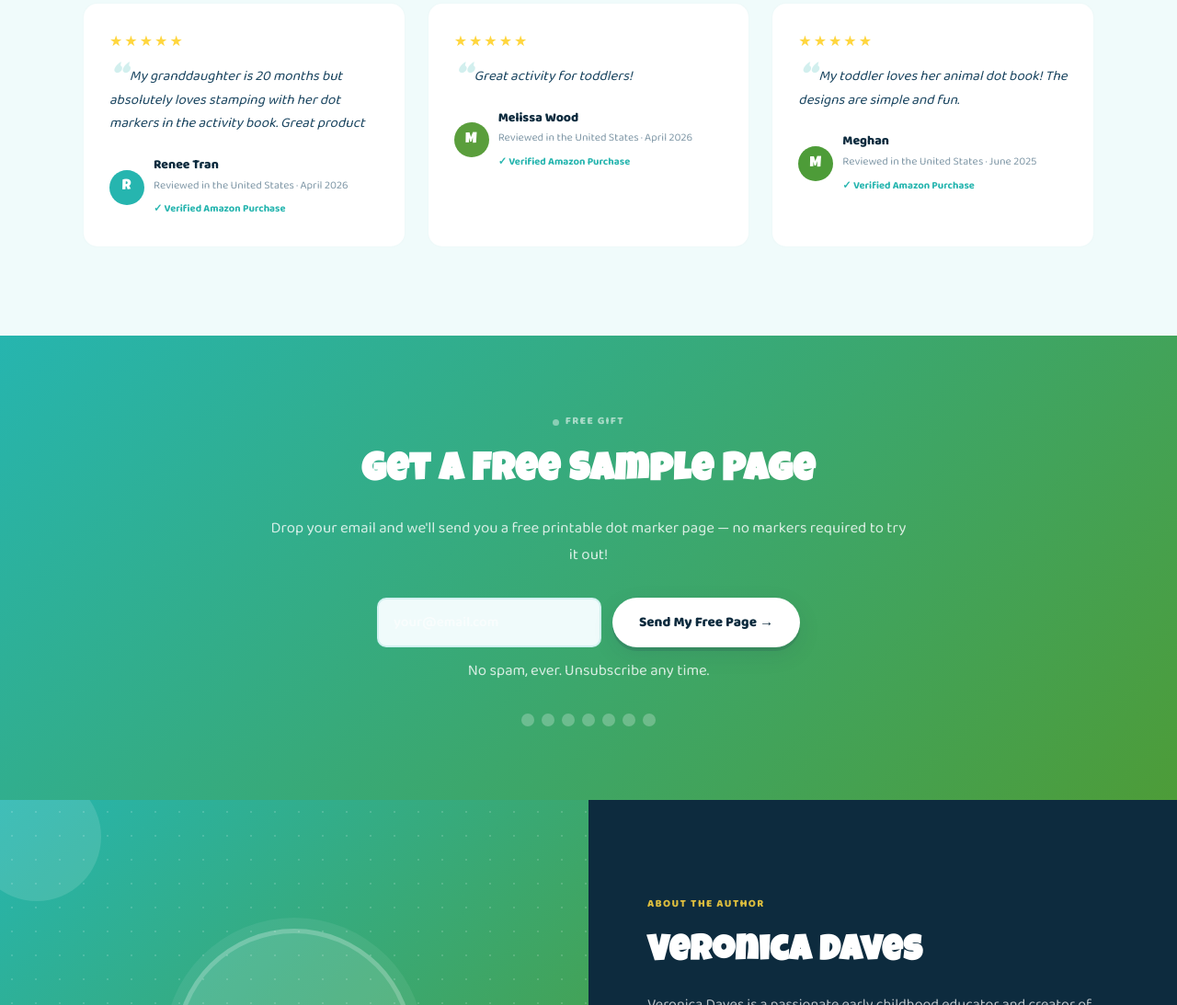
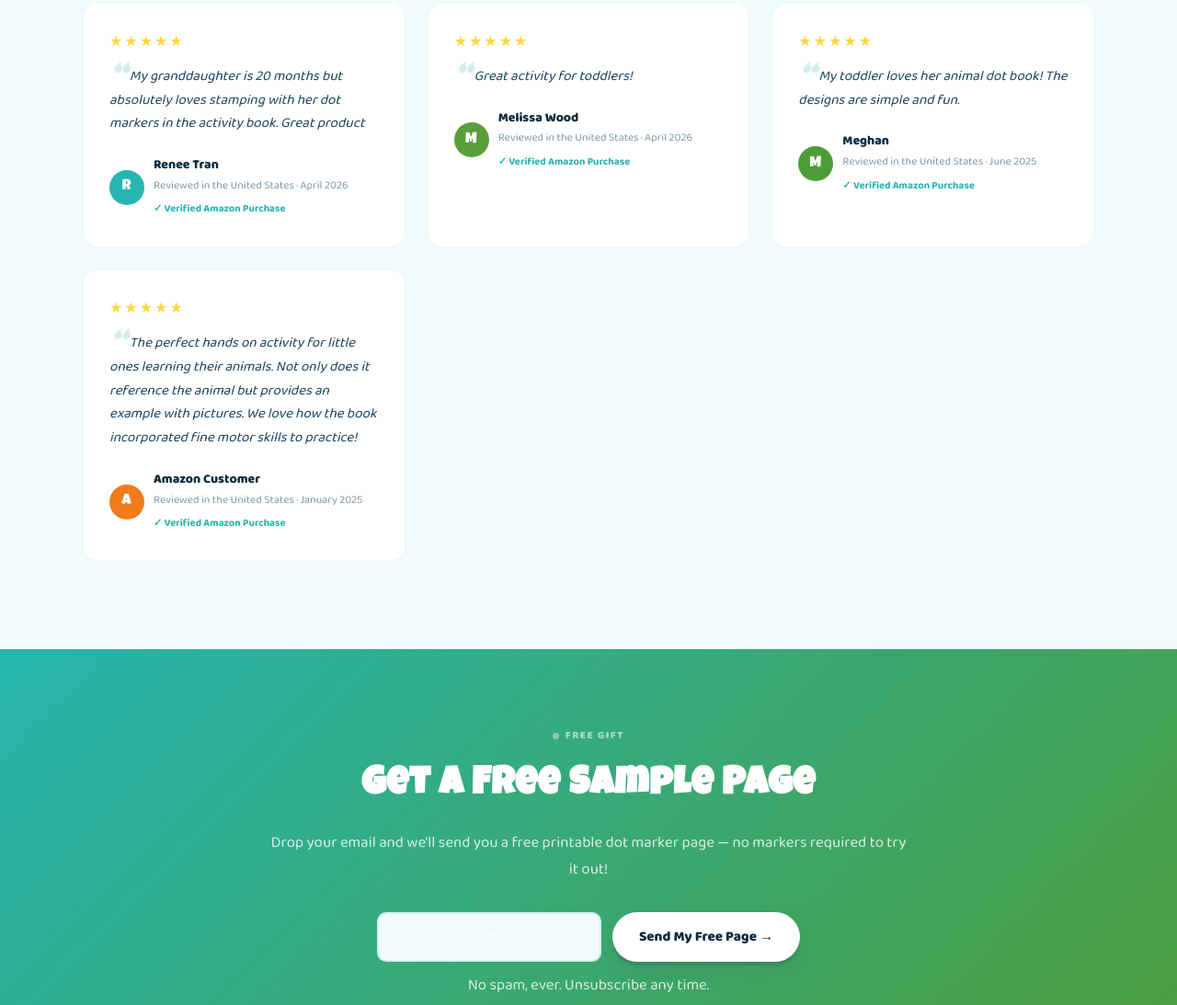
Before and after one commit to visern/dot-marker-website-ai, a plain HTML site: page index.html in a window 1280 px wide. Shown: the part 2732-3825 px from the top of the page at 92% size. Drawn offline with Linux system fonts and the light colour scheme.

Commit message:
feat: add fourth real Amazon review to testimonials
Added verified review from January 2025 highlighting fine motor skills
and animal learning — strengthens social proof section.

Co-Authored-By: Claude Sonnet 4.6 <noreply@anthropic.com>

```diff
--- a/index.html
+++ b/index.html
@@ -663,6 +663,19 @@
           </div>
         </div>
 
+        <div class="testimonial-card reveal reveal-delay-1">
+          <div class="testimonial-stars">★★★★★</div>
+          <p class="testimonial-quote">The perfect hands on activity for little ones learning their animals. Not only does it reference the animal but provides an example with pictures. We love how the book incorporated fine motor skills to practice!</p>
+          <div class="testimonial-author">
+            <div class="testimonial-avatar" style="background:var(--orange)">A</div>
+            <div>
+              <div class="testimonial-name">Amazon Customer</div>
+              <div class="testimonial-meta">Reviewed in the United States · January 2025</div>
+              <div class="testimonial-verified">✓ Verified Amazon Purchase</div>
+            </div>
+          </div>
+        </div>
+
       </div>
     </div>
   </section>
```
